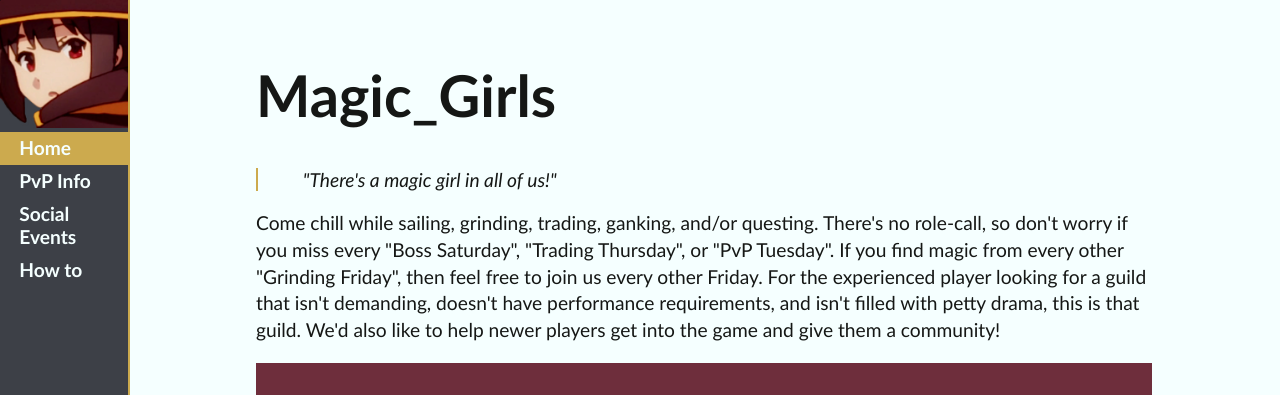
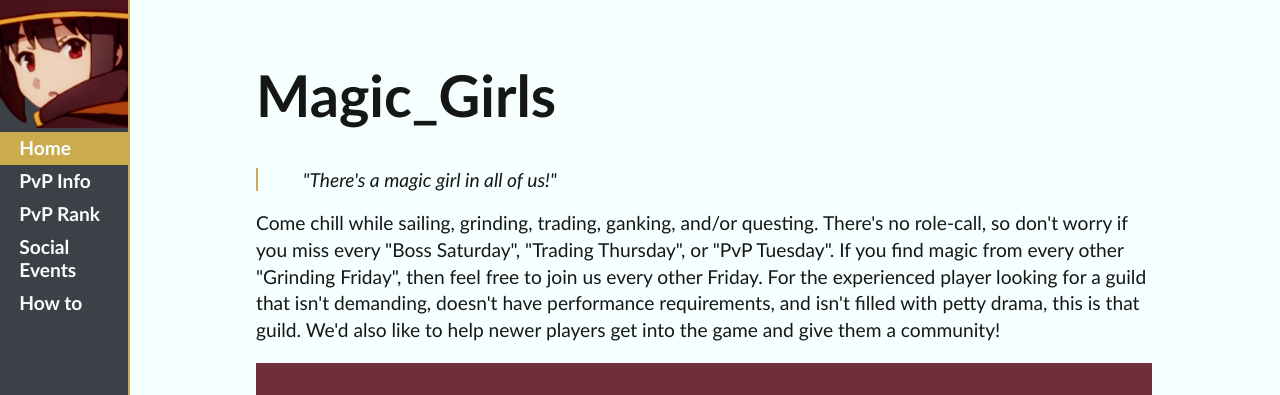
Before and after one commit to ideonella/ideonella.github.io, a Jekyll site: the page built from index.html, in a window 1280 px wide. Shown: the top 395 px of the page. Built offline with Jekyll 4.4.1, drawn with Linux system fonts in a browser that asks for light colours.

Commit message:
Update navigation.yml

```diff
--- a/_data/navigation.yml
+++ b/_data/navigation.yml
@@ -2,6 +2,8 @@
   link: /
 - name: PvP Info
   link: /pvp
+- name: PvP Rank
+  link: leaderboard
 - name: Social Events
   link: /social
 - name: How to
```
